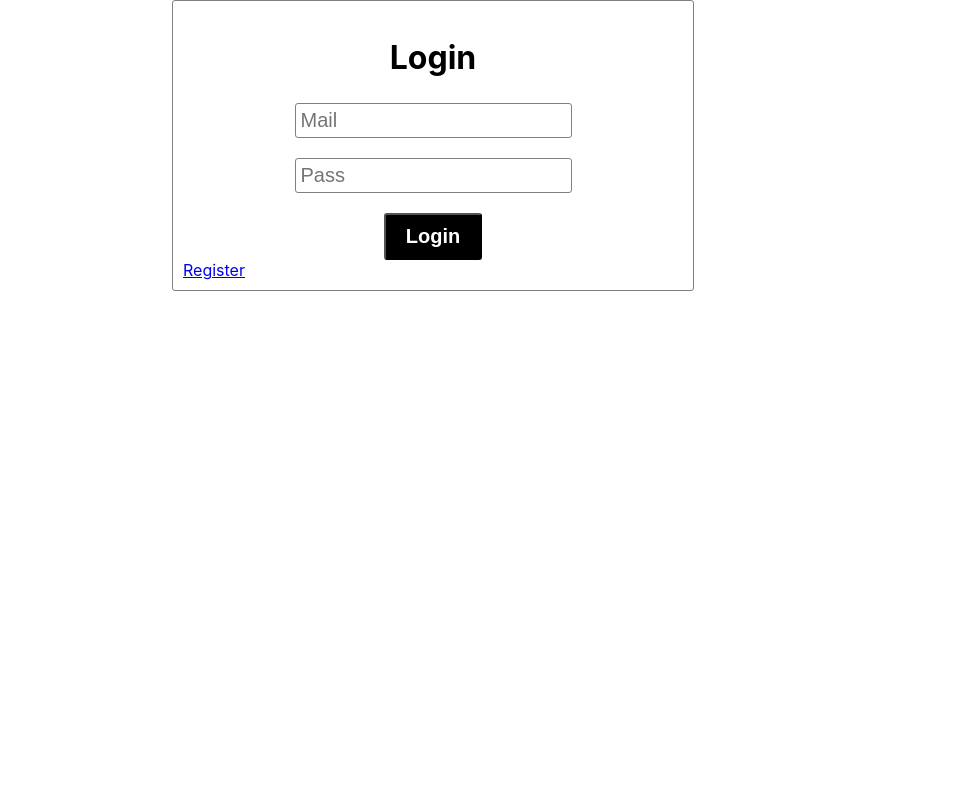
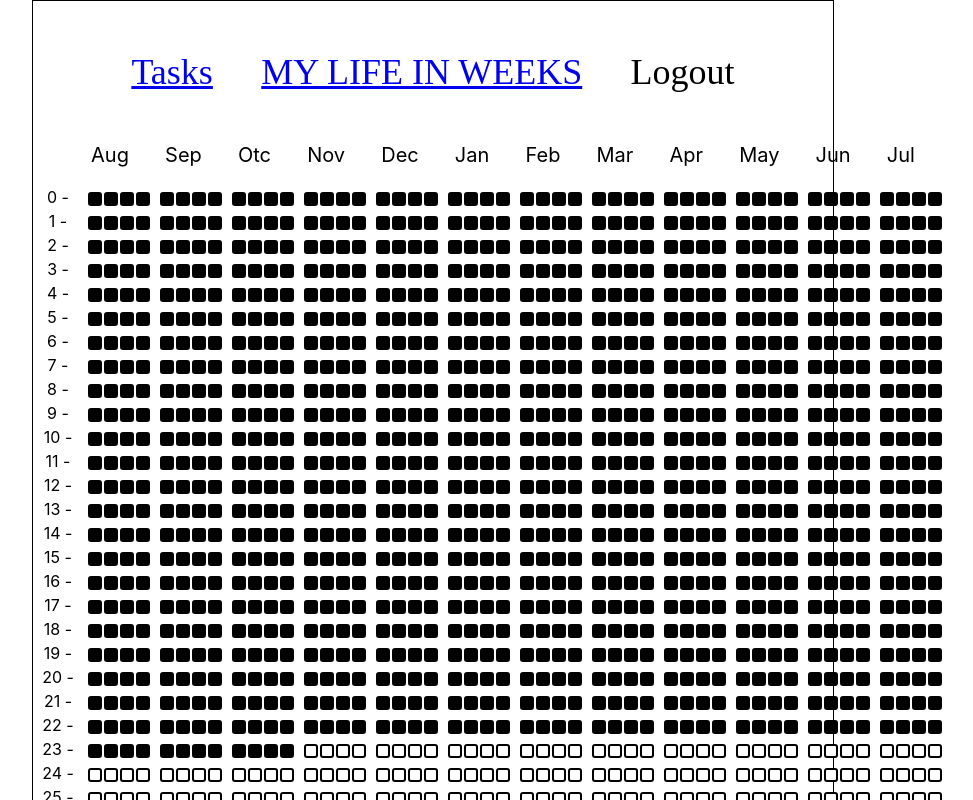
Before and after one commit to estebanadams/My-Life-In-Weeks, a React (Create React App) app: page / in a window 1280 px wide. Before the commit this address led to /login. Shown: the top 800 px of the page, without its empty margins (207-1180 px from the left). Built offline with nearby package versions, Linux system fonts and the light colour scheme; no server answers; sample sign-in values are in the browser's storage.

Commit message:
PrivateRoute with user management

```diff
--- a/package.json
+++ b/package.json
@@ -20,6 +20,7 @@
     "react": "^16.14.0",
     "react-beautiful-dnd": "^13.0.0",
     "react-dom": "^16.14.0",
+    "react-firebase-hooks": "^2.2.0",
     "react-icons": "^3.11.0",
     "react-router-dom": "^5.2.0",
     "react-scripts": "3.4.3",
--- a/src/App.tsx
+++ b/src/App.tsx
@@ -19,7 +19,7 @@ function App() {
         <Route path="/register" exact>
           <Register />
         </Route>
-        <PrivateRoute path="/" component={Home} />
+        <PrivateRoute path="/" component={Home} exact />
         <PrivateRoute path="/tasks" component={Tasks} />
       </Switch>
     </Router>
--- a/src/components/PrivateRoute.tsx
+++ b/src/components/PrivateRoute.tsx
@@ -1,12 +1,18 @@
 import React from "react";
 import { Redirect, Route, useLocation } from "react-router-dom";
+import { useAuthState } from "react-firebase-hooks/auth";
+import firebase from "../services/firebase";
 
 const PrivateRoute = ({ component: Component, ...rest }: any) => {
   const location = useLocation();
+  const [user, loading, error] = useAuthState(firebase.auth());
 
+  console.log("PrivateRoute", user, loading, error);
+
+  if (loading) return <div>loading</div>;
   return (
     <Route {...rest}>
-      {false ? (
+      {user ? (
         <Component />
       ) : (
         <Redirect to={{ pathname: "/login", state: { from: location } }} />
--- a/src/pages/Login/Login.tsx
+++ b/src/pages/Login/Login.tsx
@@ -1,7 +1,9 @@
 import React, { useState } from "react";
 import styled from "styled-components";
-import { Link } from "react-router-dom";
+import { Link, Redirect } from "react-router-dom";
 import loginService from "../../services/login";
+import { useAuthState } from "react-firebase-hooks/auth";
+import firebase from "../../services/firebase";
 
 const LoginContainer = styled.div`
   margin: auto;
@@ -43,6 +45,10 @@ const Button = styled.button`
 const Login = () => {
   let [mail, setMail] = useState("");
   let [pass, setPass] = useState("");
+
+  const [user, loading, error] = useAuthState(firebase.auth());
+  if (user) return <Redirect to={{ pathname: "/" }}></Redirect>;
+
   return (
     <LoginContainer>
       <Title>Login</Title>
--- a/src/services/login.ts
+++ b/src/services/login.ts
@@ -3,7 +3,7 @@ import { message } from "antd";
 
 const serviceLogin = (mail: string, pass: string) => {
   signin(mail, pass)
-    .then(res => message.success("Login success"))
+    .then(res => console.log("success"))
     .catch(err => console.log(err));
 };
 
```
Also changed, not shown: 1 other file (tests, documents, lock files or other folders).
